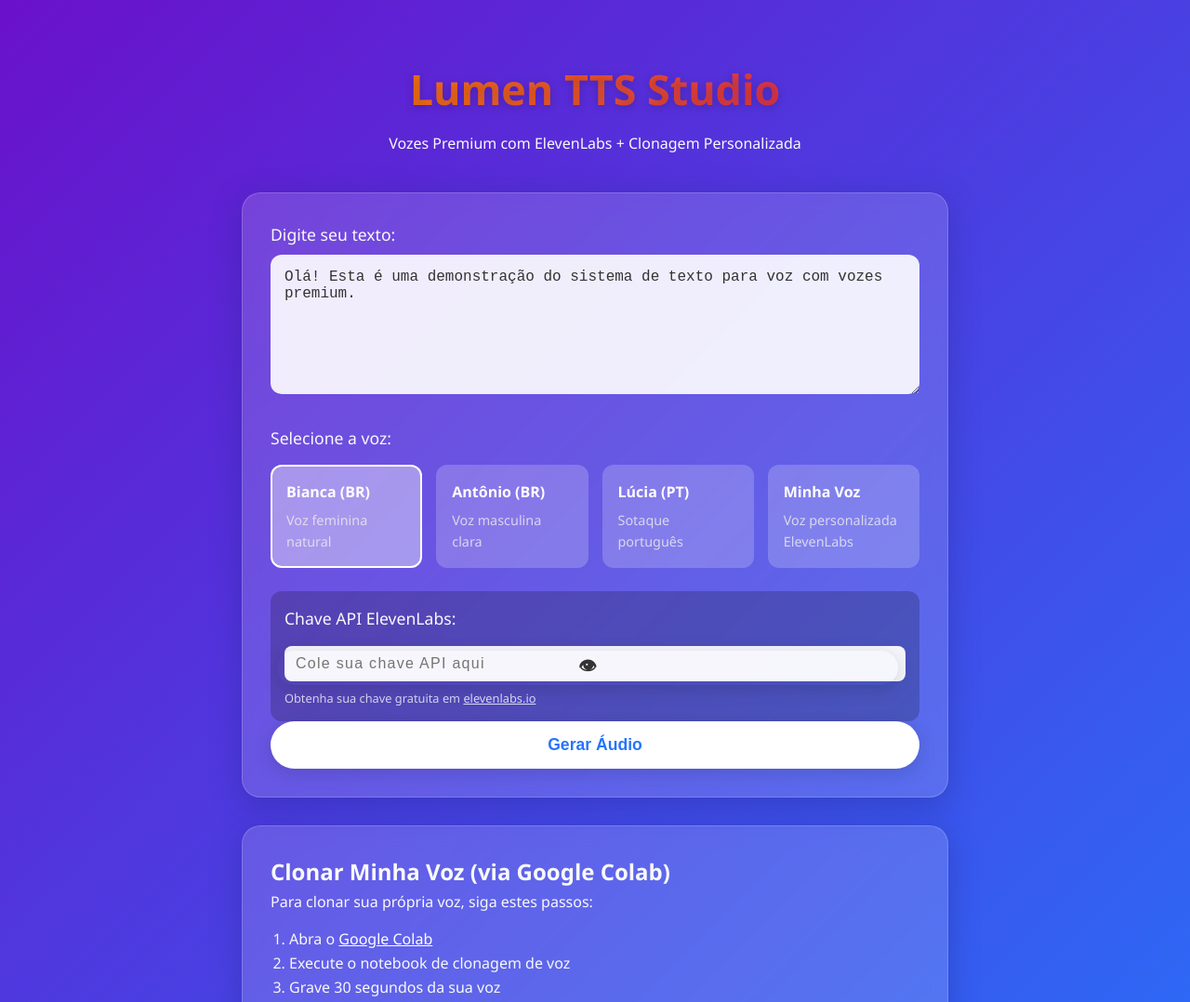
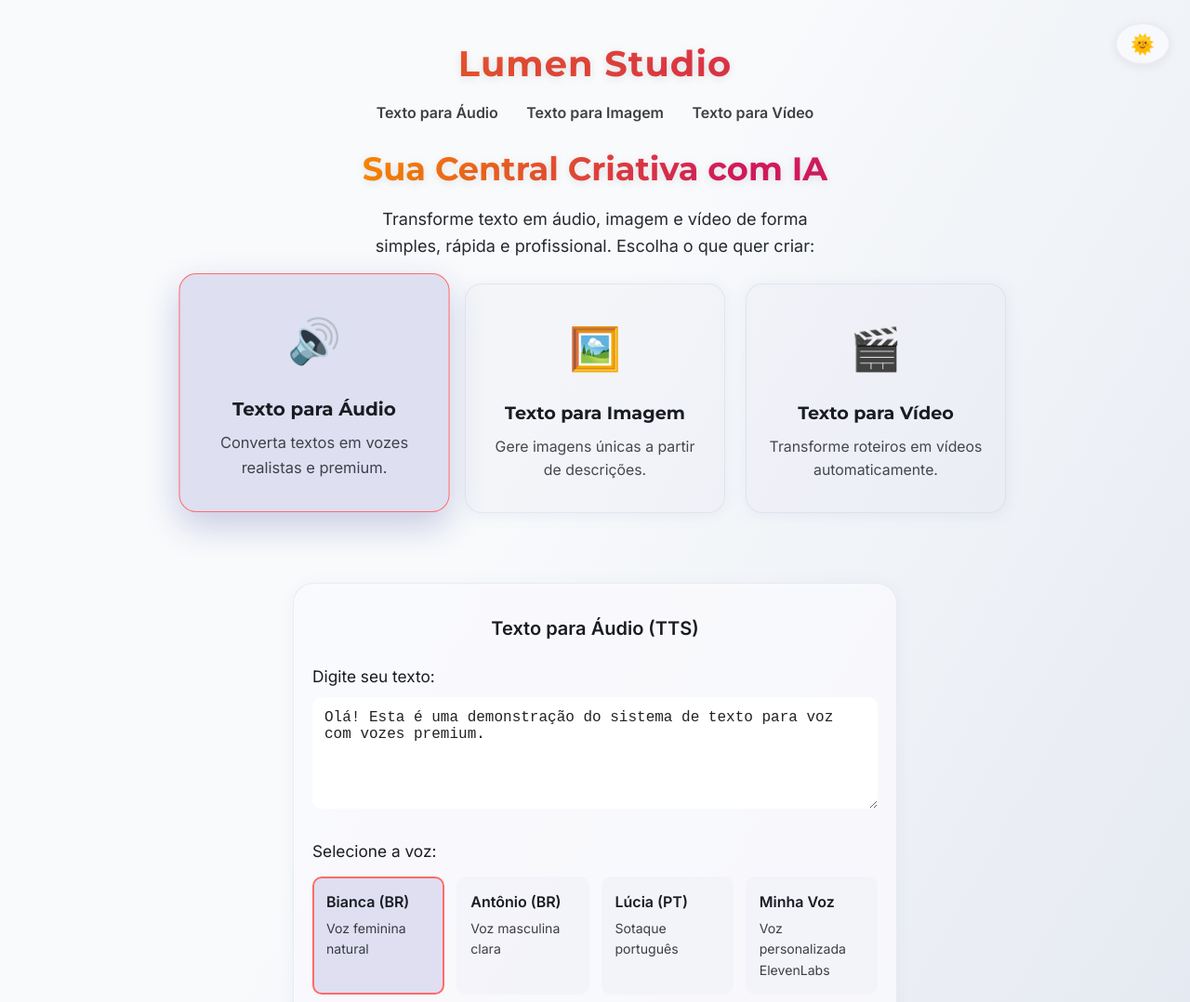
Before and after one commit to joeeyjunior/mystyc.github.io, a plain HTML site: page index.html in a window 1280 px wide. Shown: the top 1078 px of the page at 93% size. Drawn offline with Linux system fonts and the light colour scheme.

Commit message:
Update index.html

```diff
--- a/index.html
+++ b/index.html
@@ -3,117 +3,271 @@
 <head>
   <meta charset="UTF-8">
   <meta name="viewport" content="width=device-width, initial-scale=1.0">
-    <title>Lumen TTS Studio</title>
+  <title>Lumen Studio – IA Criativa</title>
+  <link href="https://fonts.googleapis.com/css2?family=Montserrat:wght@700;400&family=Inter:wght@400;600&display=swap" rel="stylesheet">
   <style>
     :root {
       --primary: #6a11cb;
       --secondary: #2575fc;
-            --dark: #121212;
-            --light: #f8f9fa;
       --accent: #ff6b6b;
+      --glass-bg: rgba(255,255,255,0.10);
+
+      --background: linear-gradient(120deg, var(--primary), var(--secondary));
+      --text: #fff;
+      --card-bg: var(--glass-bg);
+      --input-bg: rgba(255,255,255,0.92);
+      --input-text: #333;
+      --option-bg: rgba(255,255,255,0.2);
+      --option-selected: rgba(255,255,255,0.45);
+      --border: rgba(255,255,255,0.22);
+      --shadow: 0 5px 25px 0 rgba(31,38,135,0.14);
+      --card-shadow: 0 5px 26px 0 rgba(31,38,135,0.10);
+      --footer-opacity: 0.7;
+      --nav-a: #fff;
+      --nav-a-hover: var(--accent);
+      --link: #fff;
     }
+    .light-mode {
+      --background: linear-gradient(120deg, #f8fafc 40%, #e2e6ef 100%);
+      --text: #191c22;
+      --card-bg: rgba(250,250,253,0.86);
+      --input-bg: #fff;
+      --input-text: #222;
+      --option-bg: rgba(220,222,235,0.18);
+      --option-selected: rgba(180,180,220,0.38);
+      --border: rgba(160,160,180,0.17);
+      --shadow: 0 2px 16px 0 rgba(120,140,180,0.10);
+      --card-shadow: 0 2px 16px 0 rgba(120,140,180,0.08);
+      --footer-opacity: 0.92;
+      --nav-a: #222;
+      --nav-a-hover: var(--primary);
+      --link: var(--primary);
+    }
+
     * { box-sizing: border-box; margin: 0; padding: 0; }
     body {
-            font-family: 'Segoe UI', Tahoma, Geneva, Verdana, sans-serif;
-            background: linear-gradient(135deg, var(--primary), var(--secondary));
-            color: var(--light);
+      font-family: 'Inter', 'Montserrat', Arial, sans-serif;
+      background: var(--background);
+      color: var(--text);
       min-height: 100vh;
-            padding: 20px;
       line-height: 1.6;
-        }
-        .container {
-            max-width: 800px;
-            margin: 0 auto;
-            padding: 40px 20px;
+      transition: background 0.4s, color 0.32s;
     }
     header {
+      width: 100%;
+      padding: 38px 0 18px 0;
       text-align: center;
-            margin-bottom: 40px;
+      position: relative;
     }
-        h1 {
-            font-size: 2.8rem;
-            margin-bottom: 10px;
-            background: linear-gradient(to right, #ff8a00, #da1b60);
+    .logo {
+      font-family: 'Montserrat', sans-serif;
+      font-size: 2.4rem;
+      font-weight: 800;
+      letter-spacing: 1px;
+      background: linear-gradient(90deg,#ff8a00,#da1b60 80%);
       -webkit-background-clip: text;
       -webkit-text-fill-color: transparent;
-            text-shadow: 0 2px 10px rgba(0,0,0,0.2);
+      text-shadow: 0 2px 10px rgba(0,0,0,0.10);
+      margin-bottom: 8px;
     }
-        .card {
-            background: rgba(255, 255, 255, 0.15);
-            backdrop-filter: blur(10px);
-            border-radius: 20px;
-            padding: 30px;
-            margin-bottom: 30px;
-            box-shadow: 0 8px 32px 0 rgba(31, 38, 135, 0.37);
-            border: 1px solid rgba(255, 255, 255, 0.18);
+
+    .theme-toggle {
+      position: absolute;
+      top: 22px;
+      right: 22px;
+      background: var(--card-bg);
+      border: 1px solid var(--border);
+      border-radius: 50%;
+      width: 44px;
+      height: 44px;
+      display: flex;
+      align-items: center;
+      justify-content: center;
+      cursor: pointer;
+      font-size: 1.32rem;
+      color: var(--text);
+      box-shadow: 0 2px 12px 0 rgba(30,30,50,0.08);
+      transition: background .22s, color .22s, border .22s;
+      z-index: 20;
     }
+    .theme-toggle:hover {
+      background: var(--option-selected);
+      color: var(--accent);
+      border-color: var(--accent);
+    }
+
+    nav {
+      margin-top: 10px;
+    }
+    nav a {
+      color: var(--nav-a);
+      text-decoration: none;
+      margin: 0 13px;
+      font-weight: 600;
+      opacity: 0.86;
+      transition: color .2s;
+    }
+    nav a:hover {
+      color: var(--nav-a-hover);
+    }
+    .main-hero {
+      display: flex;
+      flex-direction: column;
+      align-items: center;
+      justify-content: center;
+      min-height: 55vh;
+      text-align: center;
+      padding-bottom: 20px;
+    }
+    .main-title {
+      font-family: 'Montserrat', sans-serif;
+      font-size: 2.2rem;
+      font-weight: 700;
+      margin-bottom: 10px;
+      background: linear-gradient(90deg,#ff8a00,#da1b60 80%);
+      -webkit-background-clip: text;
+      -webkit-text-fill-color: transparent;
+      text-shadow: 0 2px 10px rgba(0,0,0,0.10);
+    }
+    .main-desc {
+      font-size: 1.13rem;
+      margin-bottom: 26px;
+      color: var(--text);
+      opacity: 0.94;
+      max-width: 520px;
+    }
+
+    .options-panel {
+      display: flex;
+      justify-content: center;
+      gap: 22px;
+      flex-wrap: wrap;
+      margin-bottom: 20px;
+    }
+    .option-card {
+      background: var(--option-bg);
+      border-radius: 18px;
+      box-shadow: var(--shadow);
+      border: 1.2px solid var(--border);
+      min-width: 230px;
+      max-width: 280px;
+      padding: 34px 20px 32px 20px;
+      text-align: center;
+      cursor: pointer;
+      transition: transform .18s, box-shadow .18s, background .22s, border .18s;
+      position: relative;
+    }
+    .option-card.selected,
+    .option-card:hover {
+      transform: translateY(-6px) scale(1.04);
+      box-shadow: 0 14px 36px 0 rgba(31,38,135,0.22);
+      border-color: var(--accent);
+      background: var(--option-selected);
+    }
+    .option-icon {
+      font-size: 2.8rem;
+      margin-bottom: 18px;
+      display: block;
+    }
+    .option-title {
+      font-size: 1.2rem;
+      font-family: 'Montserrat', sans-serif;
+      font-weight: 700;
+      margin-bottom: 8px;
+    }
+    .option-desc {
+      font-size: 0.99rem;
+      color: var(--text);
+      opacity: 0.80;
+      min-height: 36px;
+    }
+    .section-module {
+      max-width: 650px;
+      margin: 34px auto 0 auto;
+      background: var(--card-bg);
+      border-radius: 22px;
+      box-shadow: var(--card-shadow);
+      border: 1.2px solid var(--border);
+      padding: 32px 20px 30px 20px;
+      display: none;
+      animation: fadeIn .6s;
+    }
+    .section-module.active { display: block; }
+    @keyframes fadeIn {
+      from { opacity: 0; transform: translateY(30px);}
+      to { opacity: 1; transform: translateY(0);}
+    }
+
+    /* --------- TTS Module Styles --------- */
     .input-group { margin-bottom: 25px; }
     label {
       display: block;
       margin-bottom: 8px;
       font-weight: 500;
-            font-size: 1.1rem;
+      font-size: 1.08rem;
     }
     textarea {
       width: 100%;
-            height: 150px;
-            padding: 15px;
-            border-radius: 12px;
+      height: 120px;
+      padding: 13px;
+      border-radius: 10px;
       border: none;
       font-size: 1rem;
-            background: rgba(255, 255, 255, 0.9);
+      background: var(--input-bg);
       resize: vertical;
-            color: #333;
+      color: var(--input-text);
     }
     .voice-options {
       display: flex;
       flex-wrap: wrap;
-            gap: 15px;
-            margin-top: 15px;
+      gap: 13px;
+      margin-top: 13px;
     }
     .voice-option {
       flex: 1;
-            min-width: 120px;
-            background: rgba(255, 255, 255, 0.2);
-            padding: 15px;
-            border-radius: 12px;
+      min-width: 100px;
+      background: var(--option-bg);
+      padding: 13px;
+      border-radius: 10px;
       cursor: pointer;
       transition: all 0.3s ease;
       border: 2px solid transparent;
+      text-align: left;
     }
     .voice-option:hover {
-            background: rgba(255, 255, 255, 0.3);
+      background: var(--option-selected);
     }
     .voice-option.selected {
-            background: rgba(255, 255, 255, 0.4);
-            border-color: white;
+      background: var(--option-selected);
+      border-color: var(--accent);
     }
     .voice-name {
       font-weight: 600;
-            margin-bottom: 5px;
-            color: white;
+      margin-bottom: 4px;
+      color: var(--text);
     }
     .voice-desc {
-            font-size: 0.9rem;
-            opacity: 0.8;
-            color: #eee;
+      font-size: 0.88rem;
+      opacity: 0.84;
+      color: var(--text);
     }
     button {
       background: white;
       color: var(--secondary);
       border: none;
-            padding: 15px 30px;
+      padding: 13px 28px;
       font-size: 1.1rem;
       font-weight: 600;
       border-radius: 50px;
       cursor: pointer;
       width: 100%;
       transition: all 0.3s ease;
-            box-shadow: 0 4px 20px rgba(0,0,0,0.15);
+      box-shadow: 0 4px 20px rgba(0,0,0,0.11);
+      margin-top: 3px;
     }
     button:hover {
-            transform: translateY(-3px);
-            box-shadow: 0 6px 25px rgba(0,0,0,0.2);
+      transform: translateY(-2px);
+      box-shadow: 0 6px 25px rgba(0,0,0,0.18);
     }
     button:disabled {
       background: #cccccc;
@@ -121,118 +275,152 @@
       transform: none;
       box-shadow: none;
     }
+    .api-key-container {
+      margin-top: 10px;
+      background: rgba(0,0,0,0.10);
+      padding: 13px;
+      border-radius: 9px;
+    }
+    #api-key-group { position: relative; }
+    #api-key {
+      width: 100%;
+      padding: 9px 38px 9px 12px;
+      border-radius: 7px;
+      border: none;
+      margin-top: 7px;
+      background: var(--input-bg);
+      color: var(--input-text);
+      font-size: 1rem;
+      letter-spacing: 0.08em;
+    }
+    .show-hide-btn {
+      position: absolute;
+      right: 6px;
+      top: 50%;
+      transform: translateY(-10px);
+      background: none;
+      border: none;
+      color: var(--input-text);
+      font-size: 1.2em;
+      cursor: pointer;
+      z-index: 2;
+      padding: 2px 7px;
+    }
+    .show-hide-btn:focus { outline: 2px solid var(--secondary); }
     #audio-container {
-            margin-top: 30px;
+      margin-top: 20px;
       text-align: center;
     }
     #audio-player {
       width: 100%;
-            margin-top: 20px;
-            border-radius: 12px;
+      margin-top: 17px;
+      border-radius: 9px;
     }
     .download-btn {
       display: inline-block;
       background: #4CAF50;
       color: white;
-            padding: 12px 25px;
+      padding: 11px 20px;
       border-radius: 50px;
       text-decoration: none;
       font-weight: 600;
-            margin-top: 20px;
+      margin-top: 18px;
       transition: all 0.3s ease;
     }
     .download-btn:hover {
       transform: translateY(-2px);
-            box-shadow: 0 4px 15px rgba(0,0,0,0.2);
+      box-shadow: 0 4px 15px rgba(0,0,0,0.19);
     }
     .hidden { display: none; }
-        footer {
-            text-align: center;
-            margin-top: 50px;
-            opacity: 0.7;
-            font-size: 0.9rem;
-        }
-        .api-key-container {
-            margin-top: 20px;
-            background: rgba(0,0,0,0.2);
-            padding: 15px;
-            border-radius: 12px;
-            position: relative;
-        }
-        #api-key-group { position: relative; }
-        #api-key {
-            width: 100%;
-            padding: 10px 38px 10px 12px;
-            border-radius: 8px;
-            border: none;
-            margin-top: 8px;
-            background: rgba(255, 255, 255, 0.95);
-            color: #333;
-            font-size: 1rem;
-            letter-spacing: 0.08em;
-        }
-        .show-hide-btn {
-            position: absolute;
-            right: 8px;
-            top: 50%;
-            transform: translateY(-10px);
-            background: none;
-            border: none;
-            color: #333;
-            font-size: 1.2em;
-            cursor: pointer;
-            z-index: 2;
-            padding: 2px 8px;
-        }
-        .show-hide-btn:focus { outline: 2px solid var(--secondary); }
-        #custom-voice-id {
-            width: 100%;
-            padding: 10px;
-            border-radius: 8px;
-            border: none;
-            background: rgba(255, 255, 255, 0.9);
-            color: #333;
-        }
-        @media (max-width: 600px) {
-            .container { padding: 20px 10px; }
-            h1 { font-size: 2.2rem; }
-            .card { padding: 20px; }
-            .voice-option { min-width: 100%; }
-        }
     .loader {
       display: inline-block;
-            width: 40px;
-            height: 40px;
-            border: 4px solid rgba(255, 255, 255, 0.3);
+      width: 34px;
+      height: 34px;
+      border: 4px solid rgba(255,255,255,0.3);
       border-radius: 50%;
       border-top-color: white;
       animation: spin 1s linear infinite;
-            margin-bottom: 15px;
+      margin-bottom: 12px;
     }
     @keyframes spin { to { transform: rotate(360deg); } }
     #loading {
       text-align: center;
-            margin: 20px 0;
+      margin: 18px 0;
       display: none;
     }
     #error-message {
       color: #ff6b6b;
-            background: rgba(0, 0, 0, 0.3);
-            padding: 15px;
-            border-radius: 8px;
-            margin-top: 15px;
+      background: rgba(0, 0, 0, 0.15);
+      padding: 12px;
+      border-radius: 6px;
+      margin-top: 11px;
       display: none;
+    }
+    .coming-soon {
+      font-size: 1.15rem;
+      color: var(--text);
+      opacity: 0.94;
+      text-align: center;
+      padding: 28px 0 24px 0;
+    }
+    a { color: var(--link); }
+    footer {
+      text-align: center;
+      margin-top: 60px;
+      opacity: var(--footer-opacity);
+      font-size: 0.98rem;
+      padding-bottom: 28px;
+    }
+    @media (max-width: 900px) {
+      .options-panel { flex-direction: column; align-items: center; }
+    }
+    @media (max-width: 600px) {
+      .main-title { font-size: 1.37rem;}
+      .section-module { padding: 14px 3px; }
+      .logo { font-size: 1.5rem;}
+      .theme-toggle { top: 12px; right: 10px; }
     }
   </style>
 </head>
 <body>
-    <div class="container">
   <header>
-            <h1>Lumen TTS Studio</h1>
-            <p>Vozes Premium com ElevenLabs + Clonagem Personalizada</p>
+    <div class="logo">Lumen Studio</div>
+    <button class="theme-toggle" id="theme-toggle" aria-label="Alternar tema">
+      <span id="theme-icon">🌙</span>
+    </button>
+    <nav>
+      <a href="#tts">Texto para Áudio</a>
+      <a href="#img">Texto para Imagem</a>
+      <a href="#vid">Texto para Vídeo</a>
+    </nav>
   </header>
+
   <main>
-            <div class="card">
+    <section class="main-hero">
+      <div class="main-title">Sua Central Criativa com IA</div>
+      <div class="main-desc">Transforme texto em áudio, imagem e vídeo de forma simples, rápida e profissional. Escolha o que quer criar:</div>
+      <div class="options-panel">
+        <div class="option-card selected" id="opt-tts">
+          <span class="option-icon">🔊</span>
+          <div class="option-title">Texto para Áudio</div>
+          <div class="option-desc">Converta textos em vozes realistas e premium.</div>
+        </div>
+        <div class="option-card" id="opt-img">
+          <span class="option-icon">🖼️</span>
+          <div class="option-title">Texto para Imagem</div>
+          <div class="option-desc">Gere imagens únicas a partir de descrições.</div>
+        </div>
+        <div class="option-card" id="opt-vid">
+          <span class="option-icon">🎬</span>
+          <div class="option-title">Texto para Vídeo</div>
+          <div class="option-desc">Transforme roteiros em vídeos automaticamente.</div>
+        </div>
+      </div>
+    </section>
+
+    <!-- Texto para Áudio -->
+    <section class="section-module active" id="module-tts">
+      <h2 style="text-align:center; font-size:1.25rem; margin-bottom:22px;">Texto para Áudio (TTS)</h2>
       <div class="input-group">
         <label for="text-input">Digite seu texto:</label>
         <textarea id="text-input" placeholder="Escreva aqui o texto que deseja converter em voz...">Olá! Esta é uma demonstração do sistema de texto para voz com vozes premium.</textarea>
@@ -267,7 +455,7 @@
           </button>
         </div>
         <p style="font-size: 0.8rem; margin-top: 8px; opacity: 0.8;">
-                        Obtenha sua chave gratuita em <a href="https://elevenlabs.io/" target="_blank" style="color: #fff; text-decoration: underline;">elevenlabs.io</a>
+          Obtenha sua chave gratuita em <a href="https://elevenlabs.io/" target="_blank" style="color: var(--link); text-decoration: underline;">elevenlabs.io</a>
         </p>
       </div>
       <button id="generate-btn">Gerar Áudio</button>
@@ -276,56 +464,92 @@
         <p>Processando seu áudio...</p>
       </div>
       <div id="error-message" class="hidden"></div>
-            </div>
-            <div class="card hidden" id="result-card">
-                <h2>Resultado</h2>
+      <div class="card hidden" id="result-card" style="background:none; box-shadow:none; border:none; margin:0;">
+        <h3 style="text-align:center;">Resultado</h3>
         <div id="audio-container">
           <audio id="audio-player" controls></audio>
           <a id="download-btn" class="download-btn hidden">⬇️ Baixar Áudio</a>
         </div>
       </div>
+    </section>
+
+    <!-- Texto para Imagem -->
+    <section class="section-module" id="module-img">
+      <h2 style="text-align:center; font-size:1.18rem;">Texto para Imagem</h2>
+      <div class="coming-soon">Em breve: gere imagens incríveis a partir de qualquer descrição!</div>
+    </section>
+
+    <!-- Texto para Vídeo -->
+    <section class="section-module" id="module-vid">
+      <h2 style="text-align:center; font-size:1.18rem;">Texto para Vídeo</h2>
+      <div class="coming-soon">Em breve: transforme roteiros em vídeos automaticamente!</div>
+    </section>
   </main>
-        <div class="card">
-            <h2>Clonar Minha Voz (via Google Colab)</h2>
-            <p>Para clonar sua própria voz, siga estes passos:</p>
-            <ol style="margin: 15px 0 15px 20px;">
-                <li>Abra o <a href="https://colab.research.google.com/" target="_blank" style="color: white; text-decoration: underline;">Google Colab</a></li>
-                <li>Execute o notebook de clonagem de voz</li>
-                <li>Grave 30 segundos da sua voz</li>
-                <li>Gere seu modelo personalizado</li>
-                <li>Use o ID da voz personalizada abaixo</li>
-            </ol>
-            <div class="input-group">
-                <label for="custom-voice-id">ID da Voz Personalizada:</label>
-                <input type="text" id="custom-voice-id" placeholder="Cole o ID da sua voz clonada">
-            </div>
-            <button id="custom-voice-btn">Usar Minha Voz</button>
-        </div>
+
   <footer>
-            <p>Desenvolvido com ❤️ por Lumen | ElevenLabs + Google Colab</p>
+    Desenvolvido com ❤️ por Lumen Studio – Powered by ElevenLabs.
   </footer>
-    </div>
   <script>
-        // Variáveis globais
+    // Tema claro/escuro
+    const themeToggle = document.getElementById('theme-toggle');
+    const themeIcon = document.getElementById('theme-icon');
+    function setTheme(mode) {
+      if (mode === 'light') {
+        document.body.classList.add('light-mode');
+        themeIcon.textContent = '🌞';
+      } else {
+        document.body.classList.remove('light-mode');
+        themeIcon.textContent = '🌙';
+      }
+    }
+    function getTheme() {
+      return localStorage.getItem('lumen_theme') || (window.matchMedia('(prefers-color-scheme: light)').matches ? 'light' : 'dark');
+    }
+    function toggleTheme() {
+      const mode = document.body.classList.contains('light-mode') ? 'dark' : 'light';
+      setTheme(mode);
+      localStorage.setItem('lumen_theme', mode);
+    }
+    themeToggle.onclick = toggleTheme;
+    setTheme(getTheme());
+
+    // Alternância de módulos
+    const optionCards = {
+      tts: document.getElementById('opt-tts'),
+      img: document.getElementById('opt-img'),
+      vid: document.getElementById('opt-vid')
+    };
+    const modules = {
+      tts: document.getElementById('module-tts'),
+      img: document.getElementById('module-img'),
+      vid: document.getElementById('module-vid')
+    };
+    function selectModule(key) {
+      Object.keys(optionCards).forEach(k => {
+        optionCards[k].classList.toggle('selected', k === key);
+        modules[k].classList.toggle('active', k === key);
+      });
+    }
+    optionCards.tts.onclick = () => selectModule('tts');
+    optionCards.img.onclick = () => selectModule('img');
+    optionCards.vid.onclick = () => selectModule('vid');
+
+    // ----- TTS Module Script -----
     let currentVoice = "EXAVITQu4vr4xnSDxMaL";
     let audioUrl = null;
 
-        // Elementos DOM
     const generateBtn = document.getElementById('generate-btn');
     const textInput = document.getElementById('text-input');
     const apiKeyInput = document.getElementById('api-key');
     const audioPlayer = document.getElementById('audio-player');
-        const audioContainer = document.getElementById('audio-container');
     const downloadBtn = document.getElementById('download-btn');
     const resultCard = document.getElementById('result-card');
     const loadingElement = document.getElementById('loading');
     const errorMessage = document.getElementById('error-message');
-        const customVoiceBtn = document.getElementById('custom-voice-btn');
-        const customVoiceIdInput = document.getElementById('custom-voice-id');
     const toggleApiKeyBtn = document.getElementById('toggle-api-key');
     const eyeIcon = document.getElementById('eye-icon');
 
-        // Preencher e salvar chave API no localStorage
+    // Carrega chave API do localStorage
     window.addEventListener('DOMContentLoaded', () => {
       const savedKey = localStorage.getItem('elevenlabs_api_key');
       if (savedKey) apiKeyInput.value = savedKey;
@@ -425,33 +649,12 @@
       }
     });
 
-        // Usar voz personalizada
-        customVoiceBtn.addEventListener('click', () => {
-            const customVoiceId = customVoiceIdInput.value.trim();
-            if (!customVoiceId) {
-                showError('Por favor, cole o ID da sua voz personalizada!');
-                return;
-            }
-            currentVoice = customVoiceId;
-            document.querySelectorAll('.voice-option').forEach(opt => opt.classList.remove('selected'));
-            showSuccess(`Voz personalizada configurada com sucesso! ID: ${customVoiceId}`);
-        });
-
-        // Função para mostrar erros
     function showError(message) {
       errorMessage.textContent = message;
       errorMessage.style.color = "#ff6b6b";
       errorMessage.classList.remove('hidden');
       resultCard.classList.add('hidden');
     }
-
-        // Função para mostrar mensagens de sucesso
-        function showSuccess(message) {
-            errorMessage.textContent = message;
-            errorMessage.style.color = '#4CAF50';
-            errorMessage.classList.remove('hidden');
-            setTimeout(() => { errorMessage.style.color = ''; }, 3000);
-        }
   </script>
 </body>
 </html>
```
Lines whose indentation alone changed are shown as unchanged.
